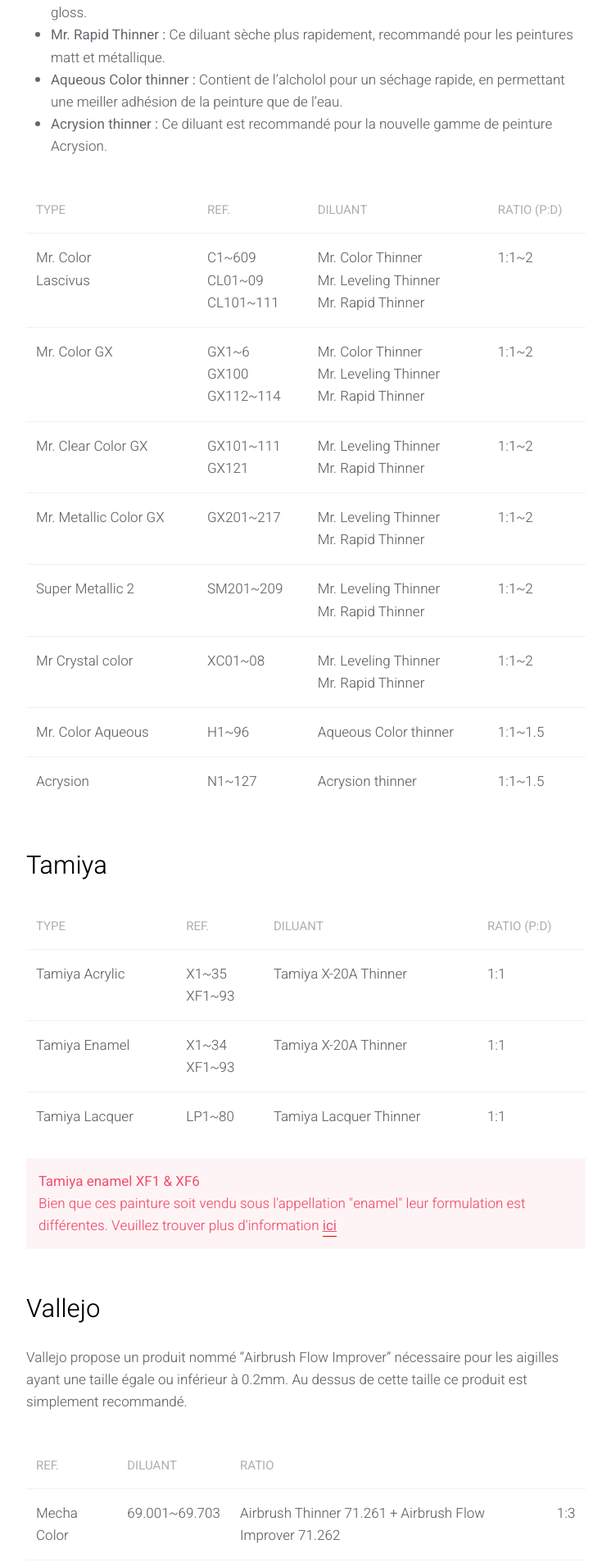
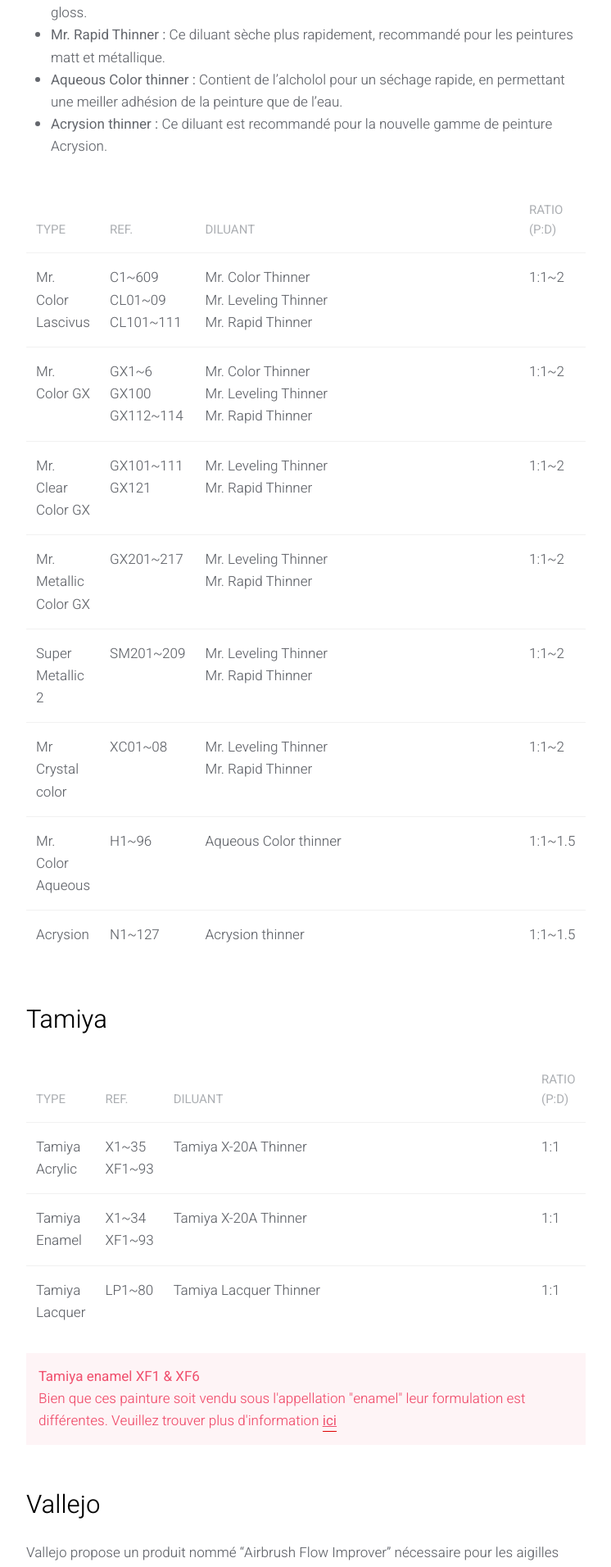
Before and after one commit to junthong/junthong.github.io, a Jekyll site: the page built from _articles/thinning.md, in a window 1280 px wide. Shown: the part 1482-3394 px from the top of the page at 82% size, without its empty margins (138-884 px from the left). Built offline with Jekyll 4.4.1, drawn with Linux system fonts in a browser that asks for light colours.

Commit message:
Fixed: css class.

```diff
--- a/_articles/thinning.md
+++ b/_articles/thinning.md
@@ -33,10 +33,10 @@
 <table class="uk-table uk-table-divider">
     <thead>
         <tr>
-            <th class=".uk-table-shrink">Type</th>
-            <th class=".uk-table-shrink">Ref.</th>
+            <th class="uk-table-shrink">Type</th>
+            <th class="uk-table-shrink">Ref.</th>
             <th>Diluant</th>
-            <th class=".uk-table-shrink">Ratio (P:D)</th>
+            <th class="uk-table-shrink">Ratio (P:D)</th>
         </tr>
     </thead>
     <tbody>
@@ -96,10 +96,10 @@
 <table class="uk-table uk-table-divider">
     <thead>
         <tr>
-            <th class=".uk-table-shrink">Type</th>
-            <th class=".uk-table-shrink">Ref.</th>
+            <th class="uk-table-shrink">Type</th>
+            <th class="uk-table-shrink">Ref.</th>
             <th>Diluant</th>
-            <th class=".uk-table-shrink">Ratio (P:D)</th>
+            <th class="uk-table-shrink">Ratio (P:D)</th>
         </tr>
     </thead>
     <tbody>
@@ -133,7 +133,7 @@
 <table class="uk-table uk-table-divider">
     <thead>
         <tr>
-            <th class=".uk-table-shrink">Ref.</th>
+            <th class="uk-table-shrink">Ref.</th>
             <th>Diluant</th>
             <th>Ratio</th>
         </tr>
@@ -166,10 +166,10 @@
 <table class="uk-table uk-table-divider">
     <thead>
         <tr>
-            <th class=".uk-table-shrink">Type</th>
-            <th class=".uk-table-shrink">Ref.</th>
+            <th class="uk-table-shrink">Type</th>
+            <th class="uk-table-shrink">Ref.</th>
             <th>Diluant</th>
-            <th class=".uk-table-shrink">Ratio (P:D)</th>
+            <th class="uk-table-shrink">Ratio (P:D)</th>
         </tr>
     </thead>
     <tbody>
```
